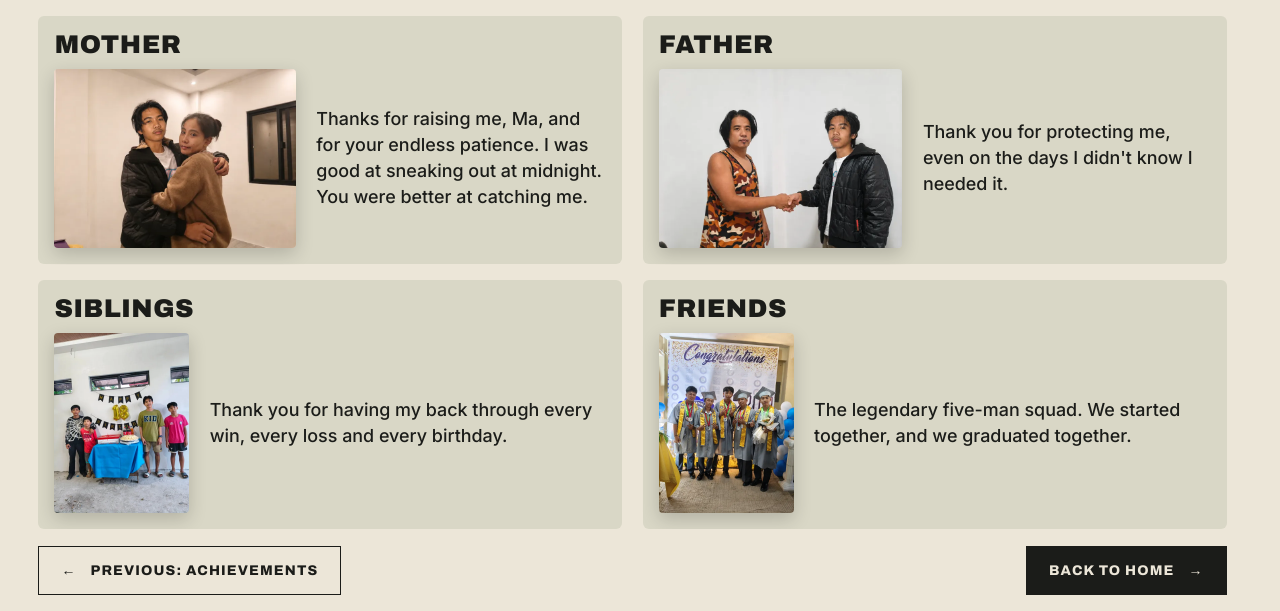
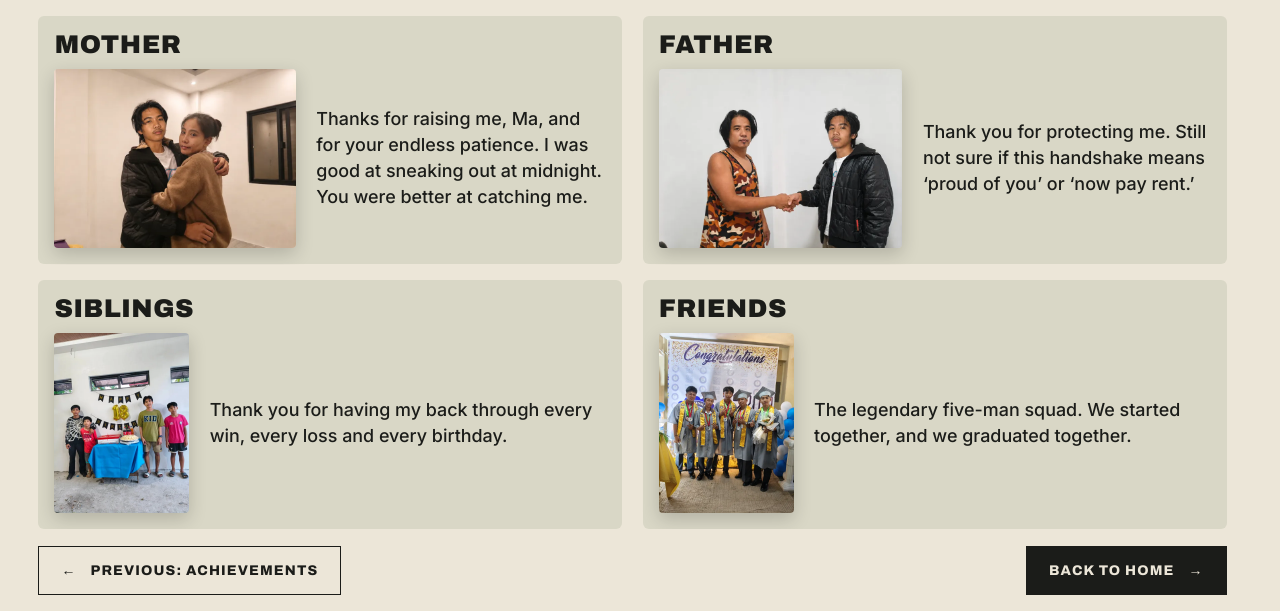
Before and after one commit to kurtking514-byte/kurtking-portfolio, a plain HTML site: page family.html in a window 1280 px wide. Shown: the part 189-800 px from the top of the page. Drawn offline with Linux system fonts and the light colour scheme.

Commit message:
Family & Friends: wittier note for Father

```diff
--- a/family.html
+++ b/family.html
@@ -48,7 +48,7 @@
       <figure class="fam-card pull" style="--i:3">
         <p class="who">Father</p>
         <img data-full="assets/images/family/father.webp" tabindex="0" role="button" src="assets/images/family/father-sm.webp" alt="Kurt shaking hands with his father" width="720" height="531">
-        <figcaption>Thank you for protecting me, even on the days I didn't know I needed it.</figcaption>
+        <figcaption>Thank you for protecting me. Still not sure if this handshake means &lsquo;proud of you&rsquo; or &lsquo;now pay rent.&rsquo;</figcaption>
       </figure>
       <figure class="fam-card pull" style="--i:4">
         <p class="who">Siblings</p>
```
